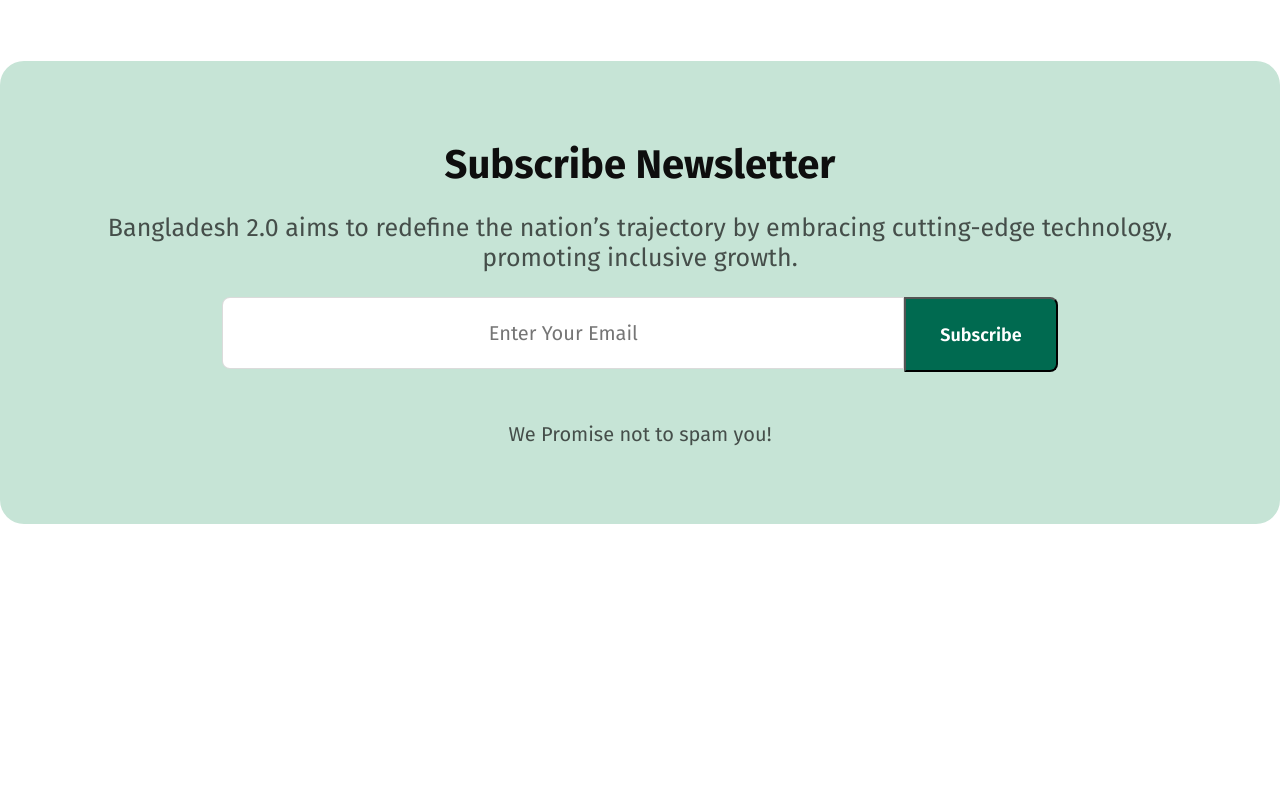
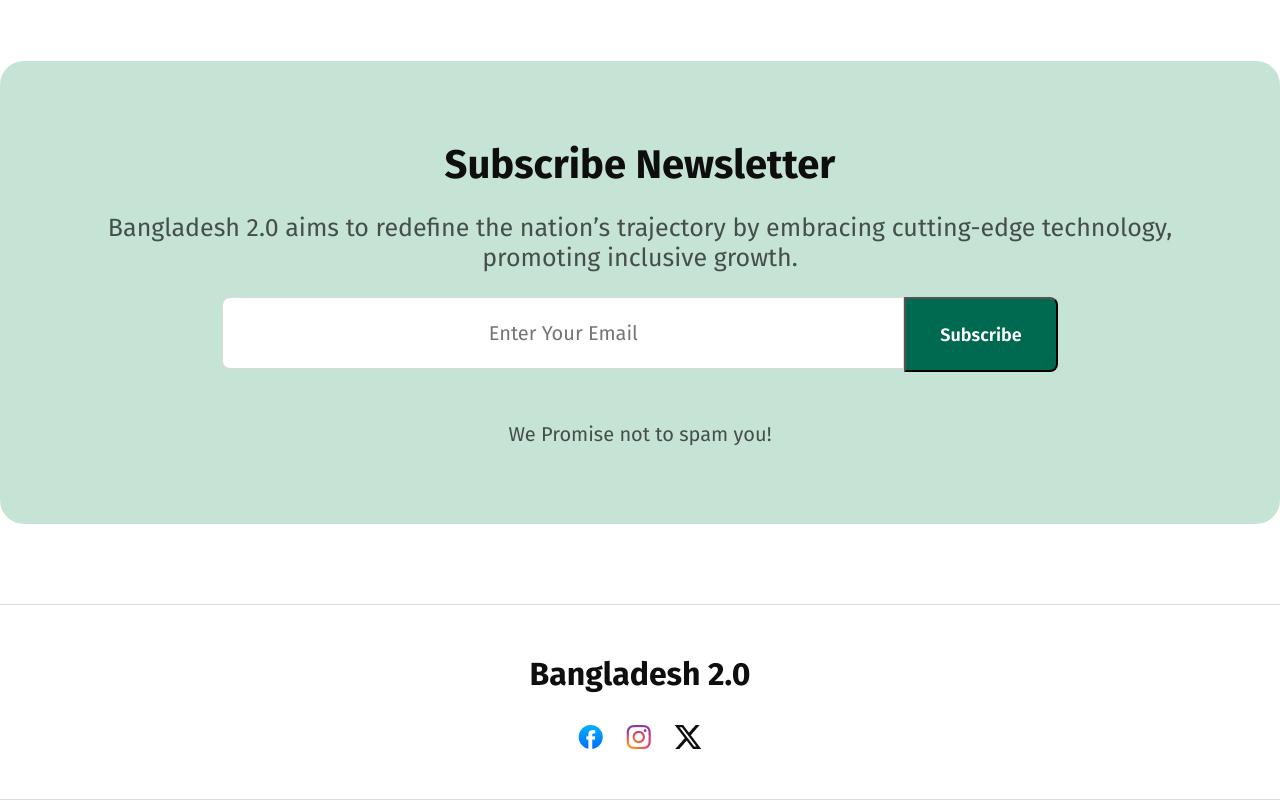
Before and after one commit to rudropratap-debug/B11A1--assignment-1, a plain HTML site: page index.html in a window 1280 px wide. Shown: the part 3955-4755 px from the top of the page. Before the commit the page ends 4559 px from the top, so only its background shows below. Drawn offline with Linux system fonts and the light colour scheme.

Commit message:
added the footer section

```diff
--- a/index.html
+++ b/index.html
@@ -158,8 +158,14 @@
     </main>
 
 
-    <footer>
+    <footer class="footer ">
+        <h3 class="footer-heading">Bangladesh 2.0</h3>
+        <div class="footer-content">
+            <img src="assets/facebook.png" alt="" class="footer-img">
+            <img src="assets/instagram.png" alt="" class="footer-img">
+            <img src="assets/x.png" alt="" class="footer-img">
 
+        </div>
     </footer>
 </body>
 </html>
--- a/styles/style.css
+++ b/styles/style.css
@@ -44,6 +44,33 @@
     margin-top:36px;
     border:none;
     }
+.news-content{
+        margin-top: 35px;
+        padding: 45px;
+        background-color: rgb(255, 255, 255);
+        border: 1px solid rgba(14, 14, 14, 0.15);
+        border-radius: 25px;
+        display: flex;
+        gap:40px;
+}
+.card{
+    width: 410px;
+    height:325px;
+    text-align: left;
+    padding:24px;
+    border: 1px solid rgba(14, 14, 14, 0.15);
+    border-radius: 16px;
+    background: rgb(255, 255, 255);
+}
+.vision-card{
+    width:410px;
+    width:325px;
+    text-align: left;
+    padding:32px;
+    border: 1px solid rgba(14, 14, 14, 0.15);
+    border-radius: 16px;
+
+}
 
 /* nav style starts here */
 nav{
@@ -133,15 +160,7 @@ nav{
     margin-top:32px;
     max-width: 1280px;
 }
-.card{
-    width: 410px;
-    height:325px;
-    text-align: left;
-    padding:24px;
-    border: 1px solid rgba(14, 14, 14, 0.15);
-    border-radius: 16px;
-    background: rgb(255, 255, 255);
-    }
+
 .card-heading{
     color: rgba(14, 14, 14, 0.8);
     font-family: Fira Sans;
@@ -200,15 +219,7 @@ nav{
     margin-bottom: 24px;
 }
 
-.vision-card{
-    width:410px;
-    width:325px;
-    text-align: left;
-    padding:32px;
-    border: 1px solid rgba(14, 14, 14, 0.15);
-    border-radius: 16px;
 
-    }
 .vision-cards{
     display: flex;
     align-items: center;
@@ -279,14 +290,7 @@ nav{
     letter-spacing: 0%;
     text-align: left;
 }
-.news-content{
-    margin-top: 35px;
-    padding: 45px;
-    background-color: rgb(255, 255, 255);
-    border: 1px solid rgba(14, 14, 14, 0.15);
-    border-radius: 25px;
-    display: flex;
-    gap:40px;
+
 }
 .news-img{
     border-radius: 24px;
@@ -448,3 +452,29 @@ nav{
 
 }
 /* subscribe section style end  */
+
+/* footer section style */
+.footer{
+    display: flex;
+    align-items: center;
+    justify-content: center;
+    flex-direction: column;
+    gap:32px;
+    background-color: white;
+    padding: 50px 160px 50px 160px;
+    border-top:1px solid rgba(14, 14, 14, 0.15);
+    border-bottom: 1px solid rgba(14, 14, 14, 0.15);
+}
+.footer-content{
+    display: flex;
+    gap:23px;
+}
+.footer-heading{
+    color: rgb(14, 14, 14);
+    font-family: Fira Sans;
+    font-size: 32px;
+    font-weight: 700;
+    line-height: 38px;
+    letter-spacing: 0%;
+    text-align: left;
+}
```
